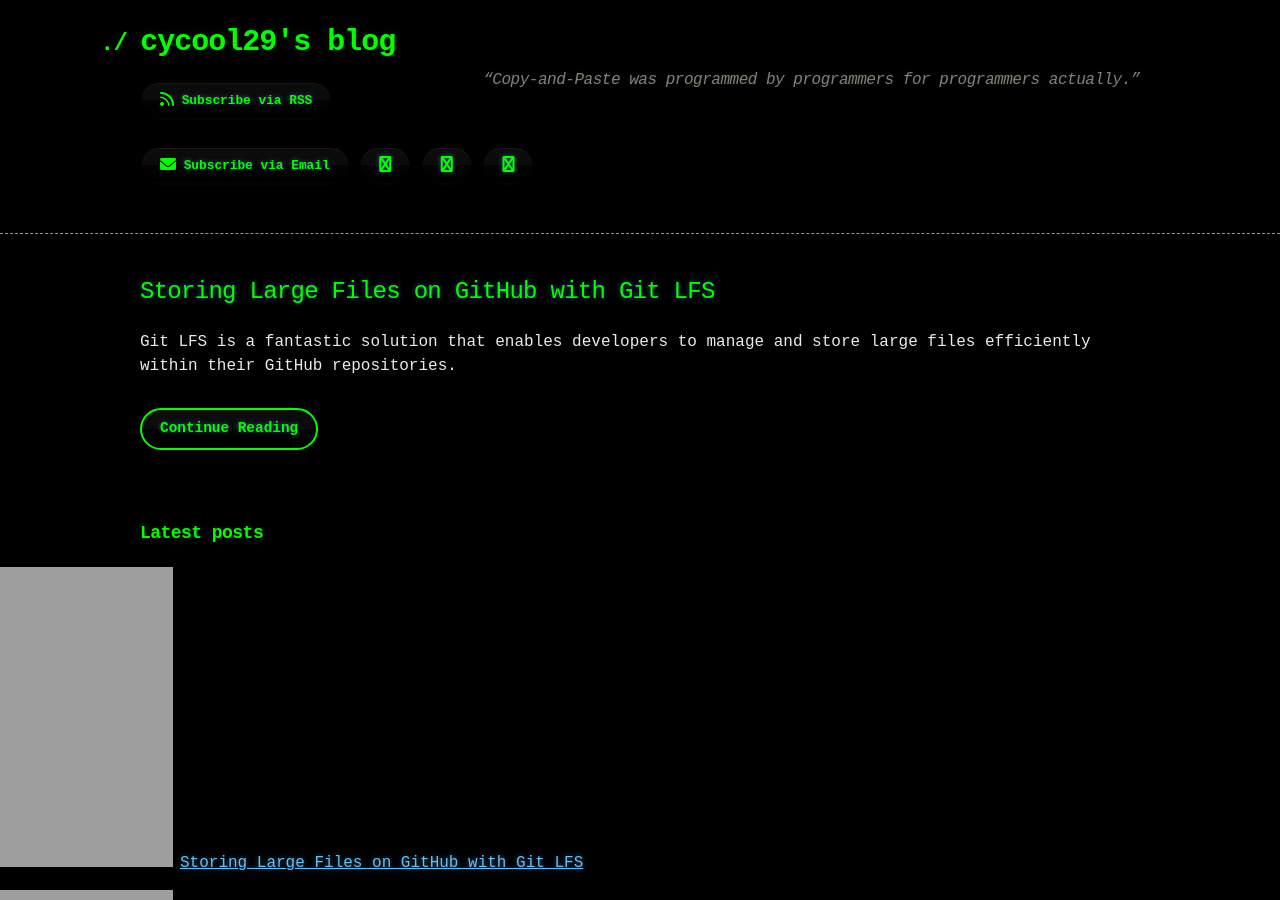
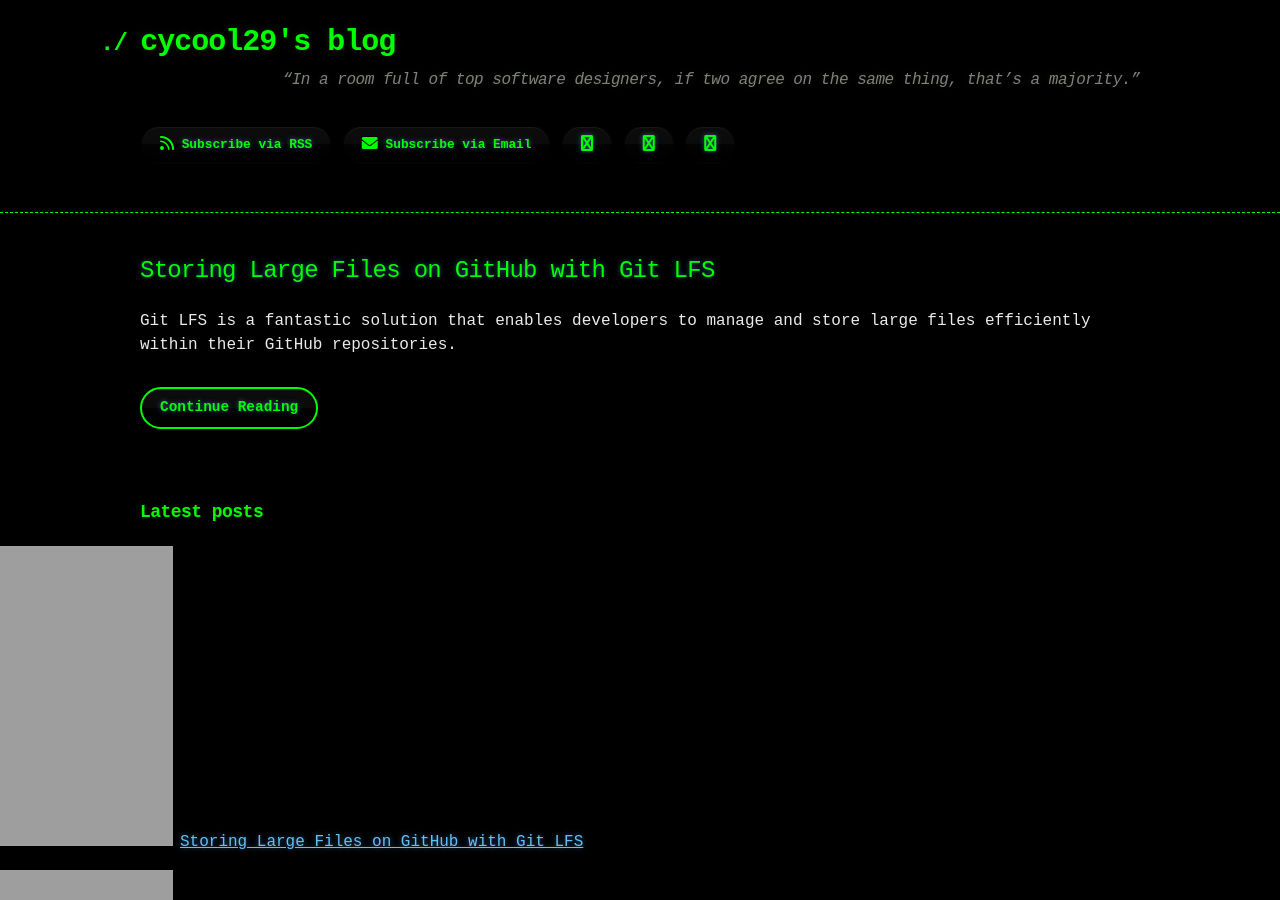
Before and after one commit to cycool29/cycool29.github.io, a Jekyll site: the page built from index.md, in a window 1280 px wide and 900 px high. Built offline with Jekyll 4.4.1, drawn with Linux system fonts in a browser that asks for light colours; a style sheet for code colours, icons or effects is not loaded.

Commit message:
Update quotes

```diff
--- a/_config.yml
+++ b/_config.yml
@@ -1,5 +1,5 @@
 title: cycool29's blog
-description: "“Copy-and-Paste was programmed by programmers for programmers actually.” "
+description: "“In a room full of top software designers, if two agree on the same thing, that’s a majority.” "
 bio: A high school student. Intermediate in Python, Git, Bash. Learning JavaScript. He/Him. "
 author: cycool29
 url: https://cycool29.github.io
```
